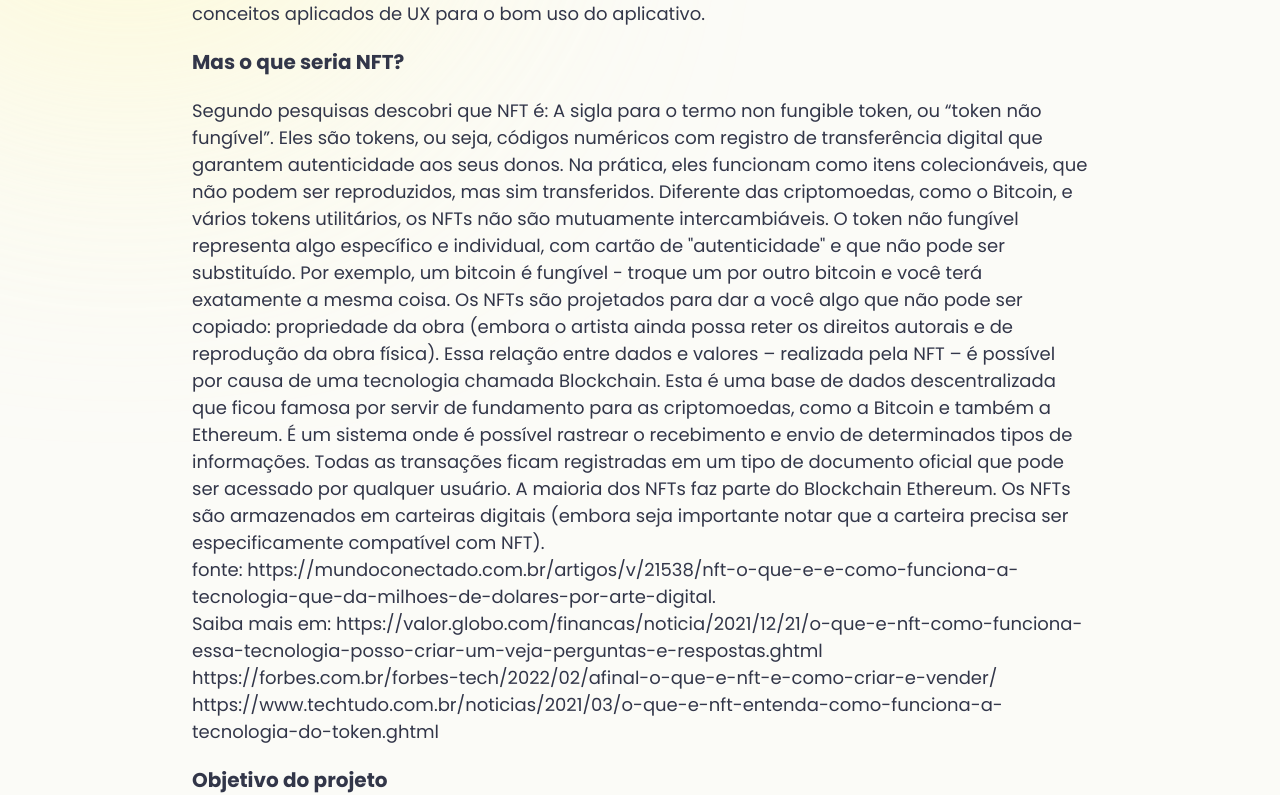
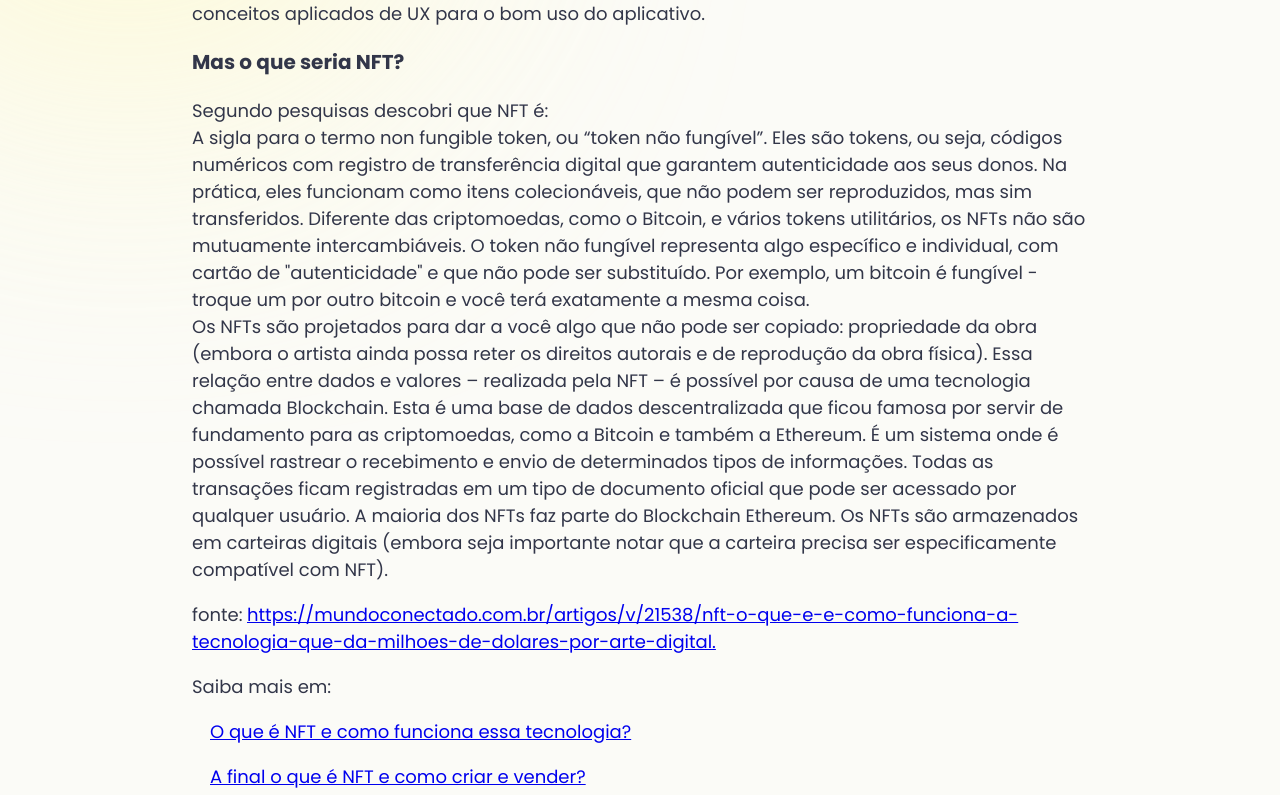
Before and after one commit to thiagopuntar/pierrot-portfolio, a Next.js app: page /jobs/cyberCrypto in a window 1280 px wide. Shown: the part 1171-1966 px from the top of the page. Built offline with nearby package versions, Linux system fonts and the light colour scheme.

Commit message:
fix(crypto): format links

```diff
--- a/components/Jobs/Crypto.jsx
+++ b/components/Jobs/Crypto.jsx
@@ -1,6 +1,6 @@
 import React from "react";
 import ResponsiveImage from "../ResponsiveImage";
-import { Columns, H1, H2, H3, Paragraph, StyledImage } from "./styles";
+import { Columns, H1, H2, H3, Ul, Paragraph, StyledImage } from "./styles";
 import imgHero from "../../public/img/jobs/crypto/hero.png";
 import imgProject from "../../public/img/jobs/crypto/project.png";
 import imgWireframe from "../../public/img/jobs/crypto/wireframe.png";
@@ -36,42 +36,75 @@ const Crypto = () => {
           aplicados de UX para o bom uso do aplicativo.
         </Paragraph>
         <H3>Mas o que seria NFT?</H3>
+        <Paragraph>Segundo pesquisas descobri que NFT é:</Paragraph>
         <Paragraph>
-          Segundo pesquisas descobri que NFT é: A sigla para o termo non
-          fungible token, ou “token não fungível”. Eles são tokens, ou seja,
-          códigos numéricos com registro de transferência digital que garantem
-          autenticidade aos seus donos. Na prática, eles funcionam como itens
-          colecionáveis, que não podem ser reproduzidos, mas sim transferidos.
-          Diferente das criptomoedas, como o Bitcoin, e vários tokens
-          utilitários, os NFTs não são mutuamente intercambiáveis. O token não
-          fungível representa algo específico e individual, com cartão de
-          &#34;autenticidade&#34; e que não pode ser substituído. Por exemplo,
-          um bitcoin é fungível - troque um por outro bitcoin e você terá
-          exatamente a mesma coisa. Os NFTs são projetados para dar a você algo
-          que não pode ser copiado: propriedade da obra (embora o artista ainda
-          possa reter os direitos autorais e de reprodução da obra física). Essa
-          relação entre dados e valores – realizada pela NFT – é possível por
-          causa de uma tecnologia chamada Blockchain. Esta é uma base de dados
-          descentralizada que ficou famosa por servir de fundamento para as
-          criptomoedas, como a Bitcoin e também a Ethereum. É um sistema onde é
-          possível rastrear o recebimento e envio de determinados tipos de
-          informações. Todas as transações ficam registradas em um tipo de
-          documento oficial que pode ser acessado por qualquer usuário. A
-          maioria dos NFTs faz parte do Blockchain Ethereum. Os NFTs são
-          armazenados em carteiras digitais (embora seja importante notar que a
-          carteira precisa ser especificamente compatível com NFT).
+          A sigla para o termo non fungible token, ou “token não fungível”. Eles
+          são tokens, ou seja, códigos numéricos com registro de transferência
+          digital que garantem autenticidade aos seus donos. Na prática, eles
+          funcionam como itens colecionáveis, que não podem ser reproduzidos,
+          mas sim transferidos. Diferente das criptomoedas, como o Bitcoin, e
+          vários tokens utilitários, os NFTs não são mutuamente intercambiáveis.
+          O token não fungível representa algo específico e individual, com
+          cartão de &#34;autenticidade&#34; e que não pode ser substituído. Por
+          exemplo, um bitcoin é fungível - troque um por outro bitcoin e você
+          terá exatamente a mesma coisa.
         </Paragraph>
         <Paragraph>
-          {" "}
+          Os NFTs são projetados para dar a você algo que não pode ser copiado:
+          propriedade da obra (embora o artista ainda possa reter os direitos
+          autorais e de reprodução da obra física). Essa relação entre dados e
+          valores – realizada pela NFT – é possível por causa de uma tecnologia
+          chamada Blockchain. Esta é uma base de dados descentralizada que ficou
+          famosa por servir de fundamento para as criptomoedas, como a Bitcoin e
+          também a Ethereum. É um sistema onde é possível rastrear o recebimento
+          e envio de determinados tipos de informações. Todas as transações
+          ficam registradas em um tipo de documento oficial que pode ser
+          acessado por qualquer usuário. A maioria dos NFTs faz parte do
+          Blockchain Ethereum. Os NFTs são armazenados em carteiras digitais
+          (embora seja importante notar que a carteira precisa ser
+          especificamente compatível com NFT).
+        </Paragraph>
+        <Paragraph spaced>
           fonte:
-          https://mundoconectado.com.br/artigos/v/21538/nft-o-que-e-e-como-funciona-a-tecnologia-que-da-milhoes-de-dolares-por-arte-digital.
+          <a
+            target="_blank"
+            href="https://mundoconectado.com.br/artigos/v/21538/nft-o-que-e-e-como-funciona-a-tecnologia-que-da-milhoes-de-dolares-por-arte-digital."
+            rel="noreferrer"
+          >
+            https://mundoconectado.com.br/artigos/v/21538/nft-o-que-e-e-como-funciona-a-tecnologia-que-da-milhoes-de-dolares-por-arte-digital.
+          </a>
         </Paragraph>
-        <Paragraph>
-          Saiba mais em:
-          https://valor.globo.com/financas/noticia/2021/12/21/o-que-e-nft-como-funciona-essa-tecnologia-posso-criar-um-veja-perguntas-e-respostas.ghtml
-          https://forbes.com.br/forbes-tech/2022/02/afinal-o-que-e-nft-e-como-criar-e-vender/
-          https://www.techtudo.com.br/noticias/2021/03/o-que-e-nft-entenda-como-funciona-a-tecnologia-do-token.ghtml
-        </Paragraph>
+        <Paragraph spaced>Saiba mais em:</Paragraph>
+        <Ul>
+          <li>
+            <a
+              target="_blank"
+              href="https://valor.globo.com/financas/noticia/2021/12/21/o-que-e-nft-como-funciona-essa-tecnologia-posso-criar-um-veja-perguntas-e-respostas.ghtml"
+              rel="noreferrer"
+            >
+              O que é NFT e como funciona essa tecnologia?
+            </a>
+          </li>
+          <li>
+            <a
+              target="_blank"
+              href="https://forbes.com.br/forbes-tech/2022/02/afinal-o-que-e-nft-e-como-criar-e-vender/"
+              rel="noreferrer"
+            >
+              A final o que é NFT e como criar e vender?
+            </a>
+          </li>
+          <li>
+            <a
+              target="_blank"
+              href="https://www.techtudo.com.br/noticias/2021/03/o-que-e-nft-entenda-como-funciona-a-tecnologia-do-token.ghtml"
+              rel="noreferrer"
+            >
+              Entenda como funciona a tecnologia do token
+            </a>
+          </li>
+        </Ul>
+
         <H3>Objetivo do projeto</H3>
         <Paragraph>
           Tornar o meu portifólio simples e de fácil acesso para qualquer
```
